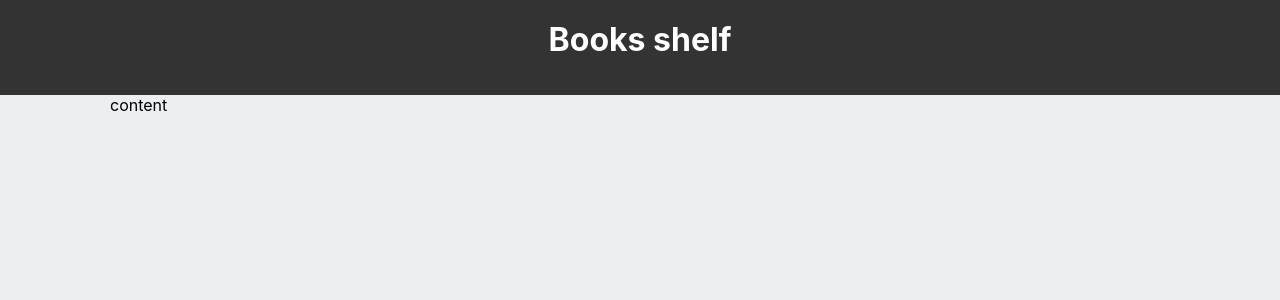
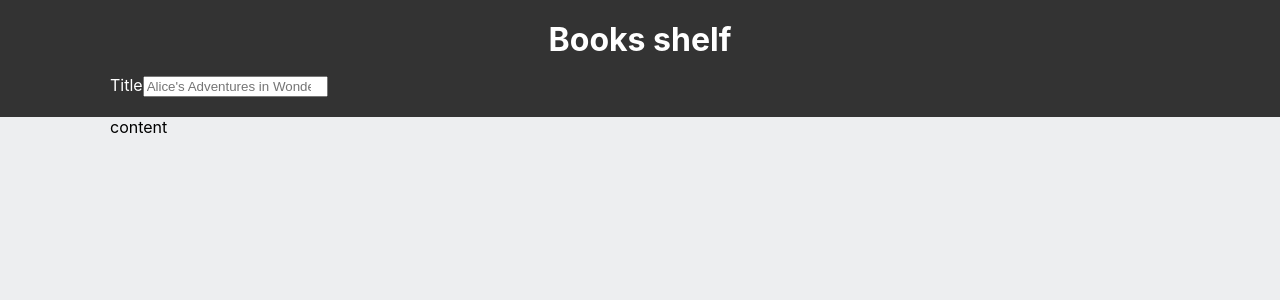
Before and after one commit to FluckyMENDES/the-book-shelf, a React (Create React App) app: page /books/1 in a window 1280 px wide. Shown: the top 300 px of the page. Built offline with nearby package versions, Linux system fonts and the light colour scheme.

Commit message:
Created SearchForm component. API layer has been added. Created axios instance.

```diff
--- /dev/null
+++ b/src/api/books.js
@@ -0,0 +1,5 @@
+import axios from './../axios/axios';
+
+export const searchBooks = (searchRequest) => {
+  return axios.get(`volumes?q=${searchRequest}&key=AIzaSyDXbi_V9D4X9YomgHICX8rc2B1wPI97csI`);
+};
--- /dev/null
+++ b/src/axios/axios.js
@@ -0,0 +1,11 @@
+import axios from 'axios';
+
+const instance = axios.create({
+  baseURL: 'https://www.googleapis.com/books/v1/',
+  // withCredentials: true,
+  // headers: {
+  //   key: 'AIzaSyDXbi_V9D4X9YomgHICX8rc2B1wPI97csI',
+  // },
+});
+
+export default instance;
--- a/src/components/Header/Header.js
+++ b/src/components/Header/Header.js
@@ -1,11 +1,13 @@
 import React from 'react';
 import classes from './Header.module.scss';
+import SearchForm from './SearchForm/SearchForm';
 
 const Header = () => {
   return (
     <header className={classes.Header}>
       <div className="container">
         <h1>Books shelf</h1>
+        <SearchForm />
       </div>
     </header>
   );
--- a/src/components/Header/Header.module.scss
+++ b/src/components/Header/Header.module.scss
@@ -1,10 +1,10 @@
 .Header {
   padding: 2rem 1rem;
   background-color: var(--color-gray-700);
+  color: var(--color-white);
 
   & h1 {
     margin: 0 0 0.5em;
-    color: var(--color-white);
     text-align: center;
   }
 }
--- /dev/null
+++ b/src/components/Header/SearchForm/SearchForm.js
@@ -0,0 +1,53 @@
+import React, { useState } from 'react';
+import classes from './SearchForm.module.scss';
+import { searchBooks } from './../../../api/books';
+
+const SearchForm = () => {
+  const [searchValue, setSearchValue] = useState(null);
+  const onSearchInputChange = (e) => {
+    setSearchValue(e.target.value);
+  };
+
+  const onFormSubmit = (e) => {
+    e.preventDefault();
+    searchBooks(searchValue);
+  };
+
+  return (
+    <form className={classes.SearchForm} onSubmit={onFormSubmit}>
+      <label>
+        Title
+        <input
+          value={searchValue}
+          onChange={onSearchInputChange}
+          type="search"
+          placeholder="Alice's Adventures in Wonderland"
+        />
+      </label>
+      {/* <div>
+        <label>
+          Category
+          <select>
+            <option selected>all</option>
+            <option>art</option>
+            <option>biography</option>
+            <option>computers</option>
+            <option>history</option>
+            <option>medical</option>
+            <option>poetry</option>
+          </select>
+        </label>
+
+        <label>
+          Sorting
+          <select>
+            <option selected>relevance </option>
+            <option>newest</option>
+          </select>
+        </label>
+      </div> */}
+    </form>
+  );
+};
+
+export default SearchForm;
--- /dev/null
+++ b/src/components/Header/SearchForm/SearchForm.module.scss
@@ -0,0 +1,2 @@
+.SearchForm {
+}
```
